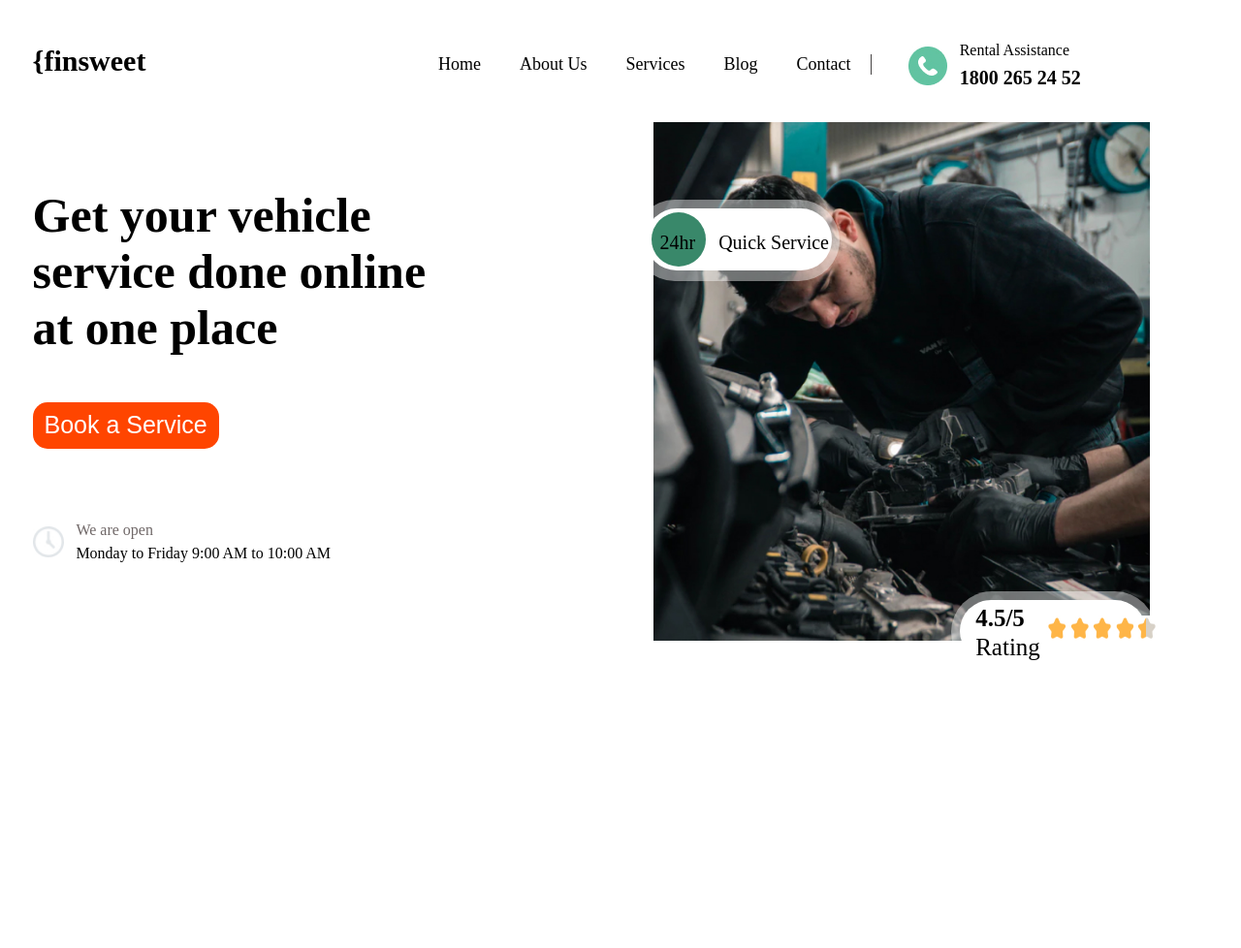
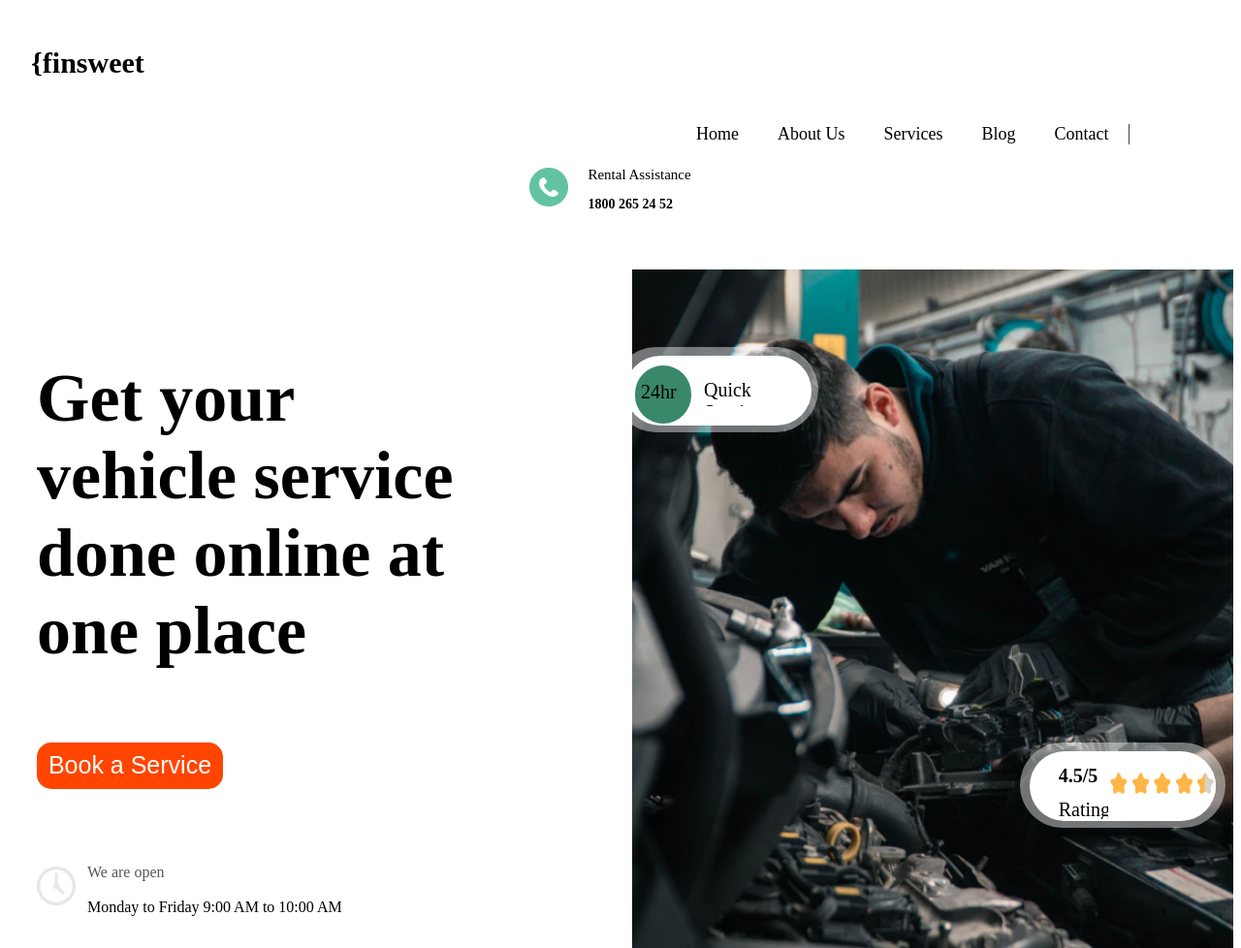
Before and after one commit to AndyRex08/Project, a plain HTML site: page index.html in a window 1280 px wide. Shown: the whole page at 97% size. Before the commit the page ends 934 px from the top, so only its background shows below. Drawn offline with Linux system fonts and the light colour scheme.

Commit message:
Modified the site I modifies the design of the site and made corrections to the overflow

```diff
--- a/index.html
+++ b/index.html
@@ -26,7 +26,7 @@
                     <img src="Assistance Icon.jpg" alt="whatsapp icon">
                     <div class="number">
                         <p>Rental Assistance</p>
-                        <p style="font-weight: bold; font-size: 20px;">1800 265 24 52</p>
+                        <p style="font-weight: bold; font-size: 14px;">1800 265 24 52</p>
                     </div>
                 </div>
             </div>
@@ -42,7 +42,7 @@
                     <div class="open">
                         <img src="Icon.jpg" alt="clock icon">
                         <div class="day">
-                            <p style="color: rgb(112, 104, 104);">We are open</p>
+                            <p style="color: rgb(90, 85, 85);">We are open</p>
                             <p>Monday to Friday 9:00 AM to 10:00 AM</p>
                         </div>
                     </div>
@@ -67,7 +67,7 @@
                         <div class="starrate">
                                 <div class="st">
                                     <p style="font-weight: bold;">4.5/5</p>
-                                    <p>Rating</p>
+                                    <p style="margin-top: -5px;">Rating</p>
                                 </div>
                                 <img src="Stars.jpg" alt="rating">
                             </div>
--- a/style.css
+++ b/style.css
@@ -1,5 +1,6 @@
-body {
+* {
     margin: none;
+    overflow-y: hidden;
 }
 
 header{
@@ -7,26 +8,26 @@ header{
     margin-left: none;
     display: flex;
     flex-wrap: wrap;
-    padding-top: 4vh;
-    padding-bottom: 2vh;
+    padding-top: 30px;
+    padding-bottom: 25px;
 }
 
 .name {
     font-size: 30px;
     font-weight: bold;
-    margin-top: -3vh;
-    padding-left: 2vw;
+    padding-left: 24px;
+    margin-top: -20px;
 }
 
 .nav {
-    margin-left: 10vw;
+    margin-left: 500px;
     display: flex;
     flex-wrap: wrap;
 }
 
 .nav ul{
     display: flex;
-    padding-left: 12vw;
+    padding-left: 190px;
     border-right: 1px solid rgb(70, 67, 67);
 }
 
@@ -39,6 +40,7 @@ header{
 .whatsapp {
     display: flex;
     flex-wrap: wrap;
+    height: 80px;
     margin-left: 2vw;
     margin-top: 1vh;
     padding-right: 2vw;
@@ -50,18 +52,21 @@ header{
 }
 
 .number {
-    padding-left: 1vw;
-    margin-top: -2vh;
-    font-size: 16px;
+    height: 40px;
+    padding-top: 10px;
+    padding-left: 20px;
+    padding-bottom: 50px;
+    margin-top: -25px;
+    font-size: 15px;
 }
 
 .number p{
-    line-height: 1vh;
+    line-height: 15px;
 }
 
 .contain {
-    height: 100vh;
-    width: 100vw;
+    height: 1100px;
+    width: 1600px;
     display: flex;
     flex-wrap: wrap;
 }
@@ -69,7 +74,7 @@ header{
 .text {
     width: 40vw;
     height: 60vw;
-    padding-left: 2vw;
+    padding-left: 30px;
 }
 
 .service {
@@ -77,7 +82,7 @@ header{
 }
 
 .service h4{
-    font-size: 50px;
+    font-size: 70px;
     font-weight: bold;
 }
 
@@ -98,28 +103,29 @@ header{
 }
 
 .open img {
-    height: 4vh;
-    width: 2.5vw;
-    padding-right: 1vw;
+    height: 40px;
+    width: 40px;
+    padding-right: 12px;
 }
 
 .day {
-    margin-top: -2vh;
-    line-height: 1vh;
+    margin-top: -20px;
+    line-height: 20px;
+    font-size: 16px;
 }
 
 
 .image {
-    margin-left: 10vw;
+    margin-left: 8vw;
     background-image: url(Image.jpg);
     background-repeat: no-repeat;
     background-size: contain;
-    height: 80vh;
-    width: 40vw;
+    height: 700px;
+    width: 700px;
 }
 
 .quick {
-    height: 10.5vh;
+    height: 11vh;
     width: 16.5vw;
     background-color: rgba(255, 255, 255, 0.43);
     border-radius: 50px;
@@ -133,7 +139,7 @@ header{
 }
 
 .quickservice {
-    height: 8vh;
+    height: 9vh;
     width: 15vw;
     background-color: white;
     border-radius: 50px;
@@ -143,10 +149,10 @@ header{
 }
 
 .hour {
-    margin-left: 0.5vw;
-    margin-top: 0.5vh;
-    height: 7vh;
-    width: 7vh;
+    margin-left: 10px;
+    margin-top: 10px;
+    height: 60px;
+    width: 60px;
     align-content: center;
     background-color: rgb(57, 136, 106);
     border-radius: 5vh;
@@ -154,8 +160,8 @@ header{
 }
 
 .hr {
-    margin-top: -0.5vh;
-    margin-left: -2vh;
+    margin-top: -9px;
+    margin-left: -22px;
 }
 
 .quickservice p{
@@ -166,12 +172,12 @@ header{
 
 
 .rate {
-    height: 10.5vh;
+    height: 11vh;
     width: 16.5vw;
     background-color: rgba(255, 255, 255, 0.43);
     border-radius: 50px;
     margin-top: 40vh;
-    margin-left: 24vw;
+    margin-left: 400px;
 }
 
 .starrating {
@@ -180,29 +186,30 @@ header{
 }
 
 .starrate {
-    height: 8vh;
+    height: 9vh;
     width: 15vw;
     background-color: white;
     border-radius: 50px;
     margin-left: 9px;
     margin-top: 1vh;
     display: flex;
-    line-height: 5px;
+    line-height: 20px;
 }
 
 .st {
-    margin-top: -0.5vh;
-    margin-left: 2vh;
+    margin-top: -10px;
+    margin-left: 30px;
+    height: 200px;
 }
 
 .st p{
-    margin-top: 2.5vh;
-    font-size: 25px;
+    margin-top: 25px;
+    font-size: 20px;
+    line-height: 20px;
 }
 
 .starrate img {
-    margin-top: 2vh;
-    padding-left: 0.5vw;
+    margin-top: 20px;
     width: 9vw;
     height: 3.5vh;
 }
```
